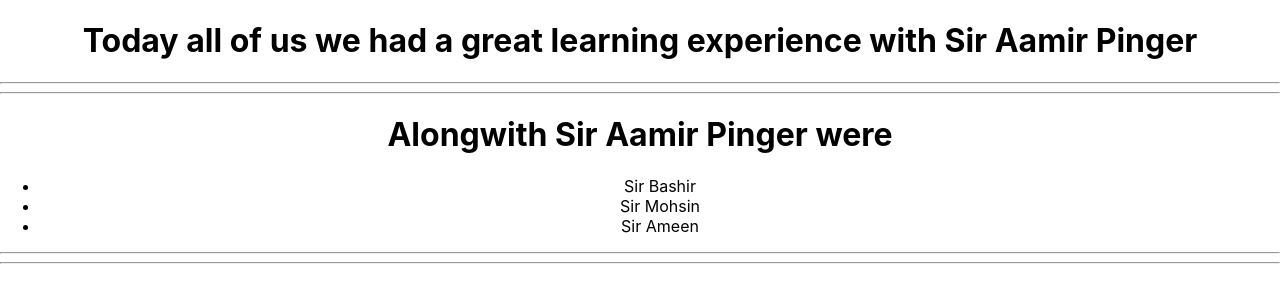
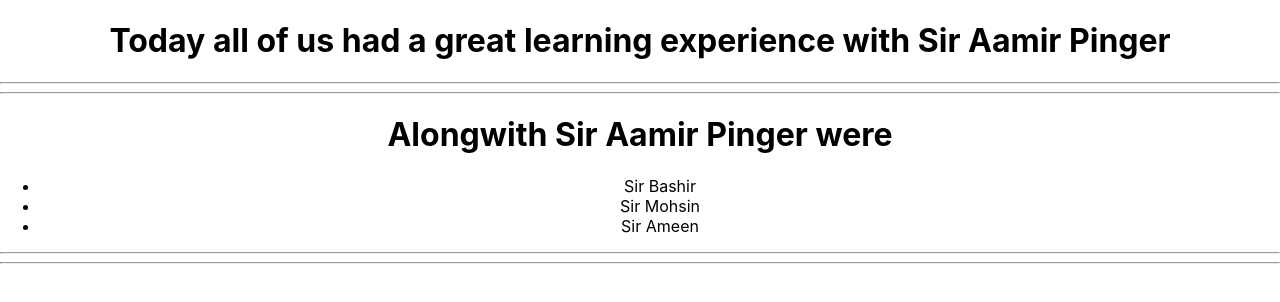
Before and after one commit to MalikTahir/PIAIC_Bootcamp_class_3, a React (Create React App) app: page / in a window 1280 px wide. Shown: the top 302 px of the page. Built offline with nearby package versions, Linux system fonts and the light colour scheme.

Commit message:
Update Custom.js

```diff
--- a/src/Custom.js
+++ b/src/Custom.js
@@ -4,7 +4,7 @@ function Ctm(props)
 {
     return(
         <div align="center">
-            <h1 >Today all of us we had a great learning experience with {props.Instructor}</h1>
+            <h1 >Today all of us had a great learning experience with {props.Instructor}</h1>
             <hr />
             <hr />
             <h1>Alongwith {props.Instructor} were </h1>
```
